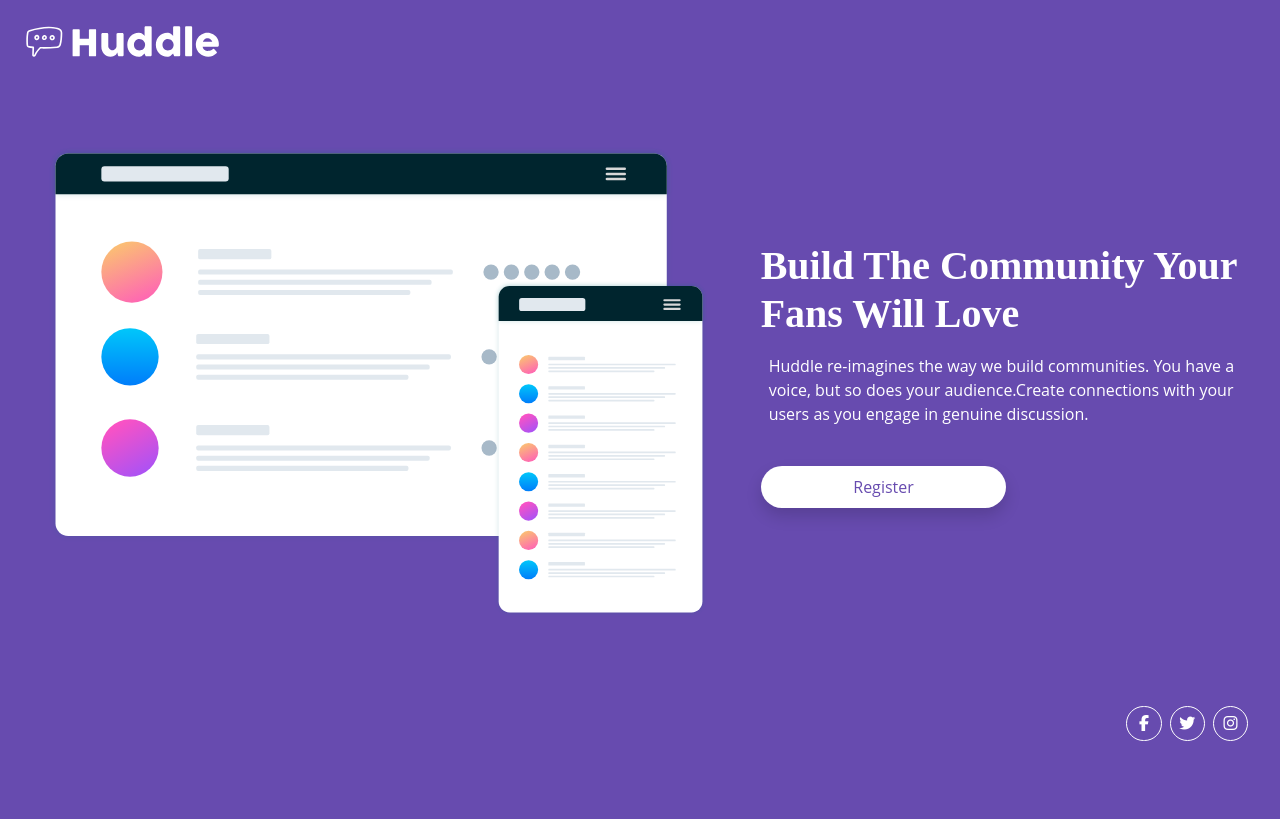
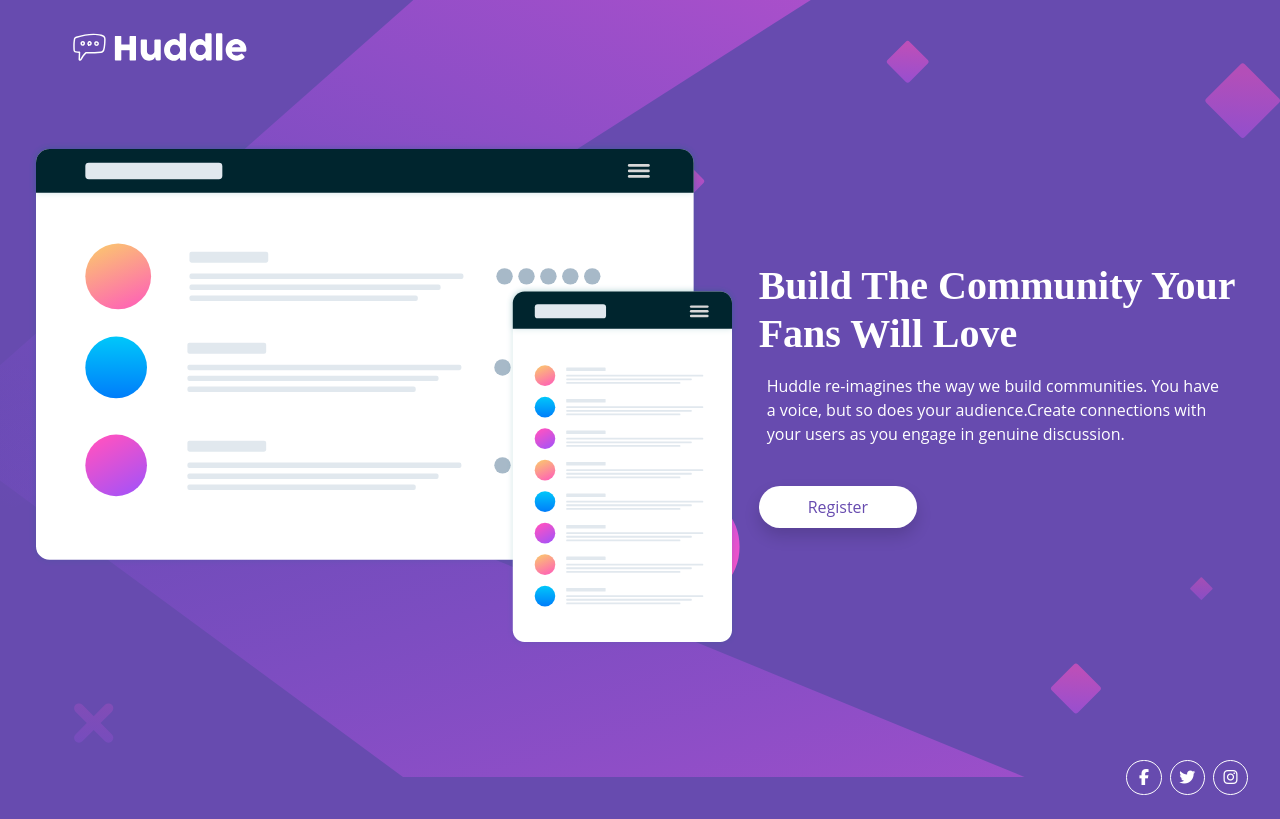
Before and after one commit to samuel-username/landing_page, a plain HTML site: page index.html in a window 1280 px wide. Drawn offline with nearby package versions, Linux system fonts and the light colour scheme; a web font is replaced by a local one.

Commit message:
added background image

```diff
--- a/css/style.css
+++ b/css/style.css
@@ -9,10 +9,9 @@
 body {
   font-family: 'Open sans';
   background-color: var(--violet);
-  background-image: src('images/bg-mobile.svg');
+  background-image: url(../images/bg-desktop.svg);
   background-repeat: no-repeat;
   background-size: 100%;
-  padding: 0;
 }
 
 h1 {
@@ -41,9 +40,9 @@ h1 {
   color: var(--soft-magenta) !important;
 }
 
-/*
+
 @media (max-width: 375px) {
   body {
-    background-image: url('images/bg-mobile.svg');
+    background-image: url('../images/bg-mobile.svg');
   }
-}*/
+}
--- a/index.html
+++ b/index.html
@@ -2,7 +2,7 @@
 <html lang="en">
 <head>
   <meta charset="UTF-8">
-  <meta name="viewport" content="width=device-width, initial-scale=.6">
+  <meta name="viewport" content="width=device-width, initial-scale=0">
   <link rel="icon" type="image/png" sizes="32x32" href="./images/favicon-32x32.png">
   <title>Frontend Mentor | Huddle landing page with single introductory section</title>
   <link rel="stylesheet" href="https://cdn.jsdelivr.net/npm/bootstrap@5.1.3/dist/css/bootstrap.min.css" integrity="sha384-1BmE4kWBq78iYhFldvKuhfTAU6auU8tT94WrHftjDbrCEXSU1oBoqyl2QvZ6jIW3" crossorigin="anonymous">
@@ -11,18 +11,18 @@
 </head>
 
 <body>
-  <header class="p-3">
-    <img src="images/logo.svg" alt="logo" class="figure col-6 col-sm-2" />
+  <header class="px-3 pt-4 ps-sm-5">
+    <img src="images/logo.svg" alt="logo" class="figure col-6 col-sm-2 ps-sm-3" />
   </header>
 
-  <div class="container-fluid text-white text-center d-flex flex-column flex-sm-row align-items-center justify-content-center">
-    <section class="py-3 my-5 col-sm-7">
-      <img src="images/illustration-mockups.svg" class="img-fluid" alt="illustration mockups" style="width: 90%"/>
+  <div class="container-fluid text-white text-center d-flex flex-column flex-sm-row align-items-center justify-content-center p-4">
+    <section class="pb-3 my-5 col-sm-7">
+      <img src="images/illustration-mockups.svg" class="img-fluid" alt="illustration mockups"/>
     </section>
     <section class="text-sm-start p-3 col-sm-5">
       <h1 class="">Build The Community Your Fans Will Love</h1>
       <p class="p-2">Huddle re-imagines the way we build communities. You have a voice, but so does your audience.Create connections with your users as you engage in genuine discussion. </p>
-      <button class="btn rounded-pill shadow bg-white p-2 w-50 my-3 btn-round" type="button">Register</button>
+      <button class="btn rounded-pill shadow bg-white p-2 px-5 my-3 btn-round" type="button">Register</button>
     </section>
   </div>
 
```
